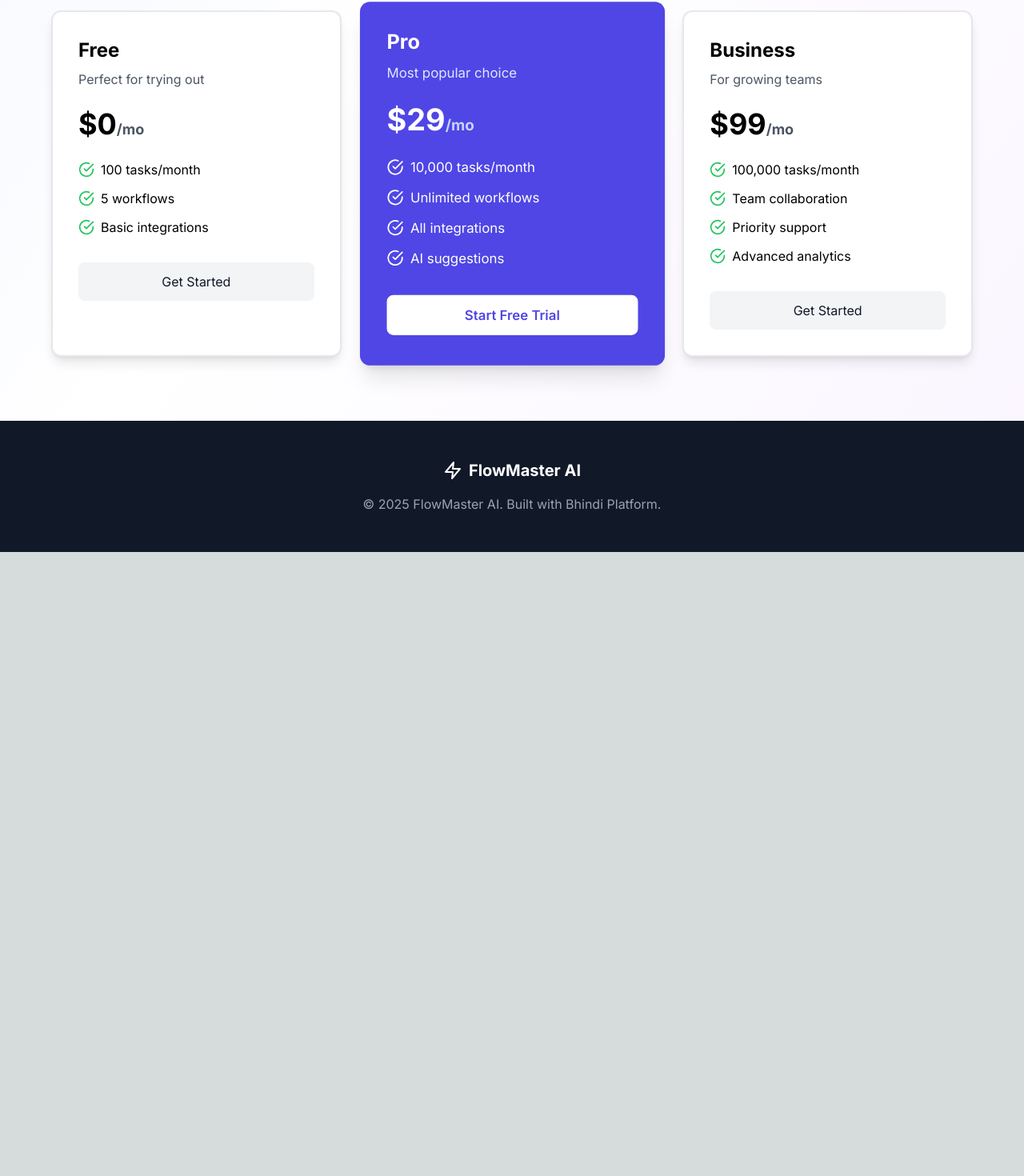
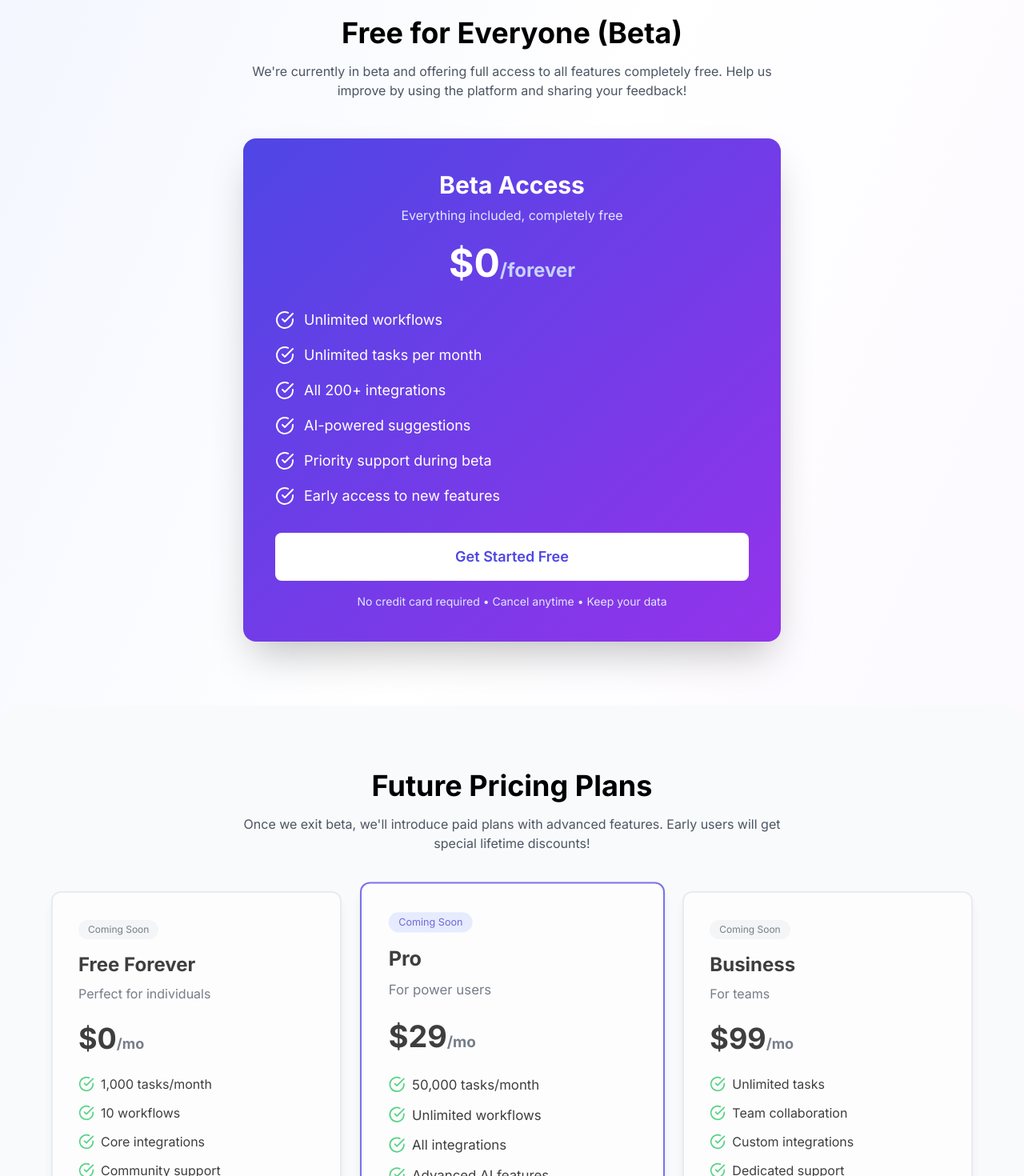
Before and after one commit to itskiranbabu/flowmaster-ai, a Next.js app: page / in a window 1280 px wide. Shown: the part 1087-2557 px from the top of the page at 80% size. Before the commit the page ends 1777 px from the top, so only its background shows below. Built offline with nearby package versions, Linux system fonts and the light colour scheme.

Commit message:
Update landing page - Free for all users, coming soon paid plans

```diff
--- a/app/page.tsx
+++ b/app/page.tsx
@@ -1,5 +1,5 @@
 import Link from 'next/link'
-import { Zap, Workflow, Brain, ArrowRight, CheckCircle } from 'lucide-react'
+import { Zap, Workflow, Brain, ArrowRight, CheckCircle, Sparkles } from 'lucide-react'
 
 export default function Home() {
   return (
@@ -14,7 +14,7 @@ export default function Home() {
           <div className="flex items-center space-x-6">
             <Link href="/login" className="text-gray-600 hover:text-gray-900">Login</Link>
             <Link href="/signup" className="bg-indigo-600 text-white px-6 py-2 rounded-lg hover:bg-indigo-700 transition">
-              Get Started
+              Get Started Free
             </Link>
           </div>
         </div>
@@ -23,21 +23,26 @@ export default function Home() {
       {/* Hero Section */}
       <section className="container mx-auto px-6 py-20 text-center">
         <div className="max-w-4xl mx-auto">
+          <div className="inline-flex items-center space-x-2 bg-indigo-100 text-indigo-700 px-4 py-2 rounded-full mb-6">
+            <Sparkles className="h-4 w-4" />
+            <span className="text-sm font-semibold">100% Free During Beta - No Credit Card Required</span>
+          </div>
           <h1 className="text-6xl font-bold text-gray-900 mb-6">
             Automate Your Workflows with <span className="text-indigo-600">AI Power</span>
           </h1>
           <p className="text-xl text-gray-600 mb-10">
             Connect 200+ apps, build intelligent automations, and let AI handle the repetitive tasks.
-            Focus on what matters while FlowMaster works for you.
+            Start free today and help us shape the future of workflow automation!
           </p>
           <div className="flex justify-center space-x-4">
             <Link href="/signup" className="bg-indigo-600 text-white px-8 py-4 rounded-lg text-lg font-semibold hover:bg-indigo-700 transition flex items-center">
-              Start Free Trial <ArrowRight className="ml-2 h-5 w-5" />
+              Start Free Now <ArrowRight className="ml-2 h-5 w-5" />
             </Link>
             <Link href="/demo" className="bg-white text-indigo-600 px-8 py-4 rounded-lg text-lg font-semibold border-2 border-indigo-600 hover:bg-indigo-50 transition">
               Watch Demo
             </Link>
           </div>
+          <p className="text-sm text-gray-500 mt-4">No credit card • No time limit • Full access</p>
         </div>
       </section>
 
@@ -62,64 +67,129 @@ export default function Home() {
         </div>
       </section>
 
-      {/* Pricing */}
+      {/* Current Offering */}
       <section className="container mx-auto px-6 py-20">
-        <h2 className="text-4xl font-bold text-center mb-12">Simple, Transparent Pricing</h2>
-        <div className="grid md:grid-cols-3 gap-8 max-w-6xl mx-auto">
+        <h2 className="text-4xl font-bold text-center mb-4">Free for Everyone (Beta)</h2>
+        <p className="text-center text-gray-600 mb-12 max-w-2xl mx-auto">
+          We're currently in beta and offering full access to all features completely free.
+          Help us improve by using the platform and sharing your feedback!
+        </p>
+
+        <div className="max-w-2xl mx-auto">
+          <div className="bg-gradient-to-br from-indigo-600 to-purple-600 text-white p-10 rounded-2xl shadow-2xl">
+            <div className="text-center mb-8">
+              <h3 className="text-3xl font-bold mb-2">Beta Access</h3>
+              <p className="text-indigo-100">Everything included, completely free</p>
+              <div className="text-5xl font-bold my-6">$0<span className="text-2xl text-indigo-200">/forever</span></div>
+            </div>
+
+            <div className="space-y-4 mb-8">
+              <div className="flex items-center">
+                <CheckCircle className="h-6 w-6 mr-3 flex-shrink-0" />
+                <span className="text-lg">Unlimited workflows</span>
+              </div>
+              <div className="flex items-center">
+                <CheckCircle className="h-6 w-6 mr-3 flex-shrink-0" />
+                <span className="text-lg">Unlimited tasks per month</span>
+              </div>
+              <div className="flex items-center">
+                <CheckCircle className="h-6 w-6 mr-3 flex-shrink-0" />
+                <span className="text-lg">All 200+ integrations</span>
+              </div>
+              <div className="flex items-center">
+                <CheckCircle className="h-6 w-6 mr-3 flex-shrink-0" />
+                <span className="text-lg">AI-powered suggestions</span>
+              </div>
+              <div className="flex items-center">
+                <CheckCircle className="h-6 w-6 mr-3 flex-shrink-0" />
+                <span className="text-lg">Priority support during beta</span>
+              </div>
+              <div className="flex items-center">
+                <CheckCircle className="h-6 w-6 mr-3 flex-shrink-0" />
+                <span className="text-lg">Early access to new features</span>
+              </div>
+            </div>
+
+            <Link href="/signup" className="block text-center bg-white text-indigo-600 px-8 py-4 rounded-lg text-lg font-semibold hover:bg-indigo-50 transition">
+              Get Started Free
+            </Link>
+
+            <p className="text-center text-indigo-100 text-sm mt-4">
+              No credit card required • Cancel anytime • Keep your data
+            </p>
+          </div>
+        </div>
+      </section>
+
+      {/* Future Plans Preview */}
+      <section className="container mx-auto px-6 py-20 bg-gray-50 rounded-3xl">
+        <h2 className="text-4xl font-bold text-center mb-4">Future Pricing Plans</h2>
+        <p className="text-center text-gray-600 mb-12 max-w-2xl mx-auto">
+          Once we exit beta, we'll introduce paid plans with advanced features.
+          Early users will get special lifetime discounts!
+        </p>
+
+        <div className="grid md:grid-cols-3 gap-8 max-w-6xl mx-auto opacity-75">
           <div className="bg-white p-8 rounded-xl shadow-lg border-2 border-gray-200">
-            <h3 className="text-2xl font-bold mb-2">Free</h3>
-            <p className="text-gray-600 mb-6">Perfect for trying out</p>
+            <div className="text-xs bg-gray-100 text-gray-600 px-3 py-1 rounded-full inline-block mb-4">Coming Soon</div>
+            <h3 className="text-2xl font-bold mb-2">Free Forever</h3>
+            <p className="text-gray-600 mb-6">Perfect for individuals</p>
             <div className="text-4xl font-bold mb-6">$0<span className="text-lg text-gray-600">/mo</span></div>
             <ul className="space-y-3 mb-8">
-              <li className="flex items-center"><CheckCircle className="h-5 w-5 text-green-500 mr-2" /> 100 tasks/month</li>
-              <li className="flex items-center"><CheckCircle className="h-5 w-5 text-green-500 mr-2" /> 5 workflows</li>
-              <li className="flex items-center"><CheckCircle className="h-5 w-5 text-green-500 mr-2" /> Basic integrations</li>
+              <li className="flex items-center"><CheckCircle className="h-5 w-5 text-green-500 mr-2" /> 1,000 tasks/month</li>
+              <li className="flex items-center"><CheckCircle className="h-5 w-5 text-green-500 mr-2" /> 10 workflows</li>
+              <li className="flex items-center"><CheckCircle className="h-5 w-5 text-green-500 mr-2" /> Core integrations</li>
+              <li className="flex items-center"><CheckCircle className="h-5 w-5 text-green-500 mr-2" /> Community support</li>
             </ul>
-            <Link href="/signup" className="block text-center bg-gray-100 text-gray-900 px-6 py-3 rounded-lg hover:bg-gray-200 transition">
-              Get Started
-            </Link>
           </div>
 
-          <div className="bg-indigo-600 text-white p-8 rounded-xl shadow-xl transform scale-105">
+          <div className="bg-white p-8 rounded-xl shadow-lg border-2 border-indigo-600 transform scale-105">
+            <div className="text-xs bg-indigo-100 text-indigo-700 px-3 py-1 rounded-full inline-block mb-4">Coming Soon</div>
             <h3 className="text-2xl font-bold mb-2">Pro</h3>
-            <p className="text-indigo-100 mb-6">Most popular choice</p>
-            <div className="text-4xl font-bold mb-6">$29<span className="text-lg text-indigo-200">/mo</span></div>
+            <p className="text-gray-600 mb-6">For power users</p>
+            <div className="text-4xl font-bold mb-6">$29<span className="text-lg text-gray-600">/mo</span></div>
             <ul className="space-y-3 mb-8">
-              <li className="flex items-center"><CheckCircle className="h-5 w-5 text-white mr-2" /> 10,000 tasks/month</li>
-              <li className="flex items-center"><CheckCircle className="h-5 w-5 text-white mr-2" /> Unlimited workflows</li>
-              <li className="flex items-center"><CheckCircle className="h-5 w-5 text-white mr-2" /> All integrations</li>
-              <li className="flex items-center"><CheckCircle className="h-5 w-5 text-white mr-2" /> AI suggestions</li>
+              <li className="flex items-center"><CheckCircle className="h-5 w-5 text-green-500 mr-2" /> 50,000 tasks/month</li>
+              <li className="flex items-center"><CheckCircle className="h-5 w-5 text-green-500 mr-2" /> Unlimited workflows</li>
+              <li className="flex items-center"><CheckCircle className="h-5 w-5 text-green-500 mr-2" /> All integrations</li>
+              <li className="flex items-center"><CheckCircle className="h-5 w-5 text-green-500 mr-2" /> Advanced AI features</li>
+              <li className="flex items-center"><CheckCircle className="h-5 w-5 text-green-500 mr-2" /> Priority support</li>
             </ul>
-            <Link href="/signup?plan=pro" className="block text-center bg-white text-indigo-600 px-6 py-3 rounded-lg hover:bg-indigo-50 transition font-semibold">
-              Start Free Trial
-            </Link>
           </div>
 
           <div className="bg-white p-8 rounded-xl shadow-lg border-2 border-gray-200">
+            <div className="text-xs bg-gray-100 text-gray-600 px-3 py-1 rounded-full inline-block mb-4">Coming Soon</div>
             <h3 className="text-2xl font-bold mb-2">Business</h3>
-            <p className="text-gray-600 mb-6">For growing teams</p>
+            <p className="text-gray-600 mb-6">For teams</p>
             <div className="text-4xl font-bold mb-6">$99<span className="text-lg text-gray-600">/mo</span></div>
             <ul className="space-y-3 mb-8">
-              <li className="flex items-center"><CheckCircle className="h-5 w-5 text-green-500 mr-2" /> 100,000 tasks/month</li>
+              <li className="flex items-center"><CheckCircle className="h-5 w-5 text-green-500 mr-2" /> Unlimited tasks</li>
               <li className="flex items-center"><CheckCircle className="h-5 w-5 text-green-500 mr-2" /> Team collaboration</li>
-              <li className="flex items-center"><CheckCircle className="h-5 w-5 text-green-500 mr-2" /> Priority support</li>
-              <li className="flex items-center"><CheckCircle className="h-5 w-5 text-green-500 mr-2" /> Advanced analytics</li>
+              <li className="flex items-center"><CheckCircle className="h-5 w-5 text-green-500 mr-2" /> Custom integrations</li>
+              <li className="flex items-center"><CheckCircle className="h-5 w-5 text-green-500 mr-2" /> Dedicated support</li>
+              <li className="flex items-center"><CheckCircle className="h-5 w-5 text-green-500 mr-2" /> SLA guarantee</li>
             </ul>
-            <Link href="/signup?plan=business" className="block text-center bg-gray-100 text-gray-900 px-6 py-3 rounded-lg hover:bg-gray-200 transition">
-              Get Started
-            </Link>
+          </div>
+        </div>
+
+        <div className="text-center mt-12">
+          <div className="inline-block bg-yellow-100 border-2 border-yellow-400 rounded-lg p-6">
+            <p className="text-yellow-800 font-semibold text-lg">
+              🎁 Beta users get 50% lifetime discount on all paid plans!
+            </p>
           </div>
         </div>
       </section>
 
       {/* Footer */}
-      <footer className="bg-gray-900 text-white py-12">
+      <footer className="bg-gray-900 text-white py-12 mt-20">
         <div className="container mx-auto px-6 text-center">
           <div className="flex items-center justify-center space-x-2 mb-4">
             <Zap className="h-6 w-6" />
             <span className="text-xl font-bold">FlowMaster AI</span>
           </div>
-          <p className="text-gray-400">© 2025 FlowMaster AI. Built with Bhindi Platform.</p>
+          <p className="text-gray-400 mb-2">© 2025 FlowMaster AI. Built with Bhindi Platform.</p>
+          <p className="text-gray-500 text-sm">Currently in Beta - Free for all users</p>
         </div>
       </footer>
     </div>
```
